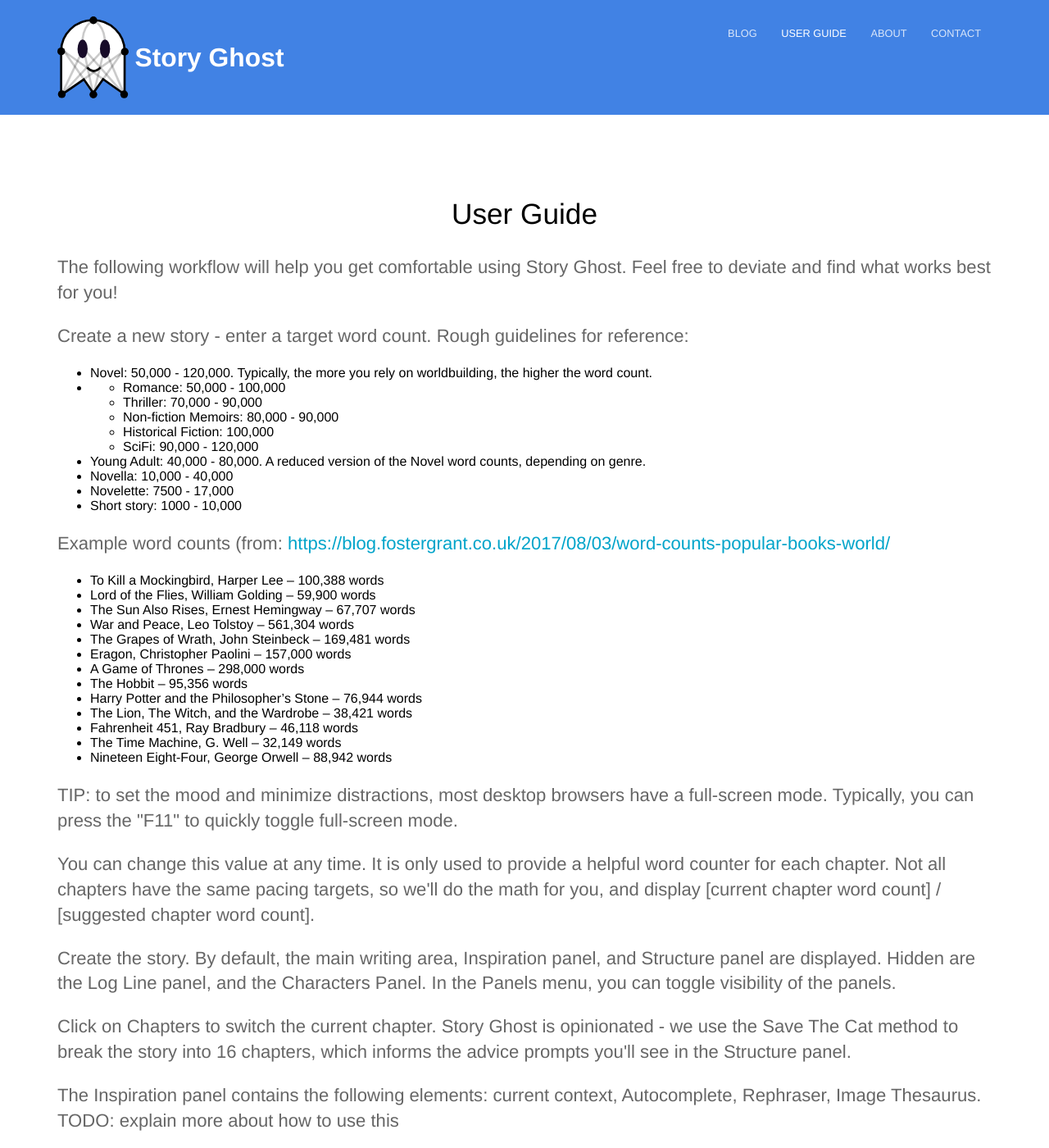
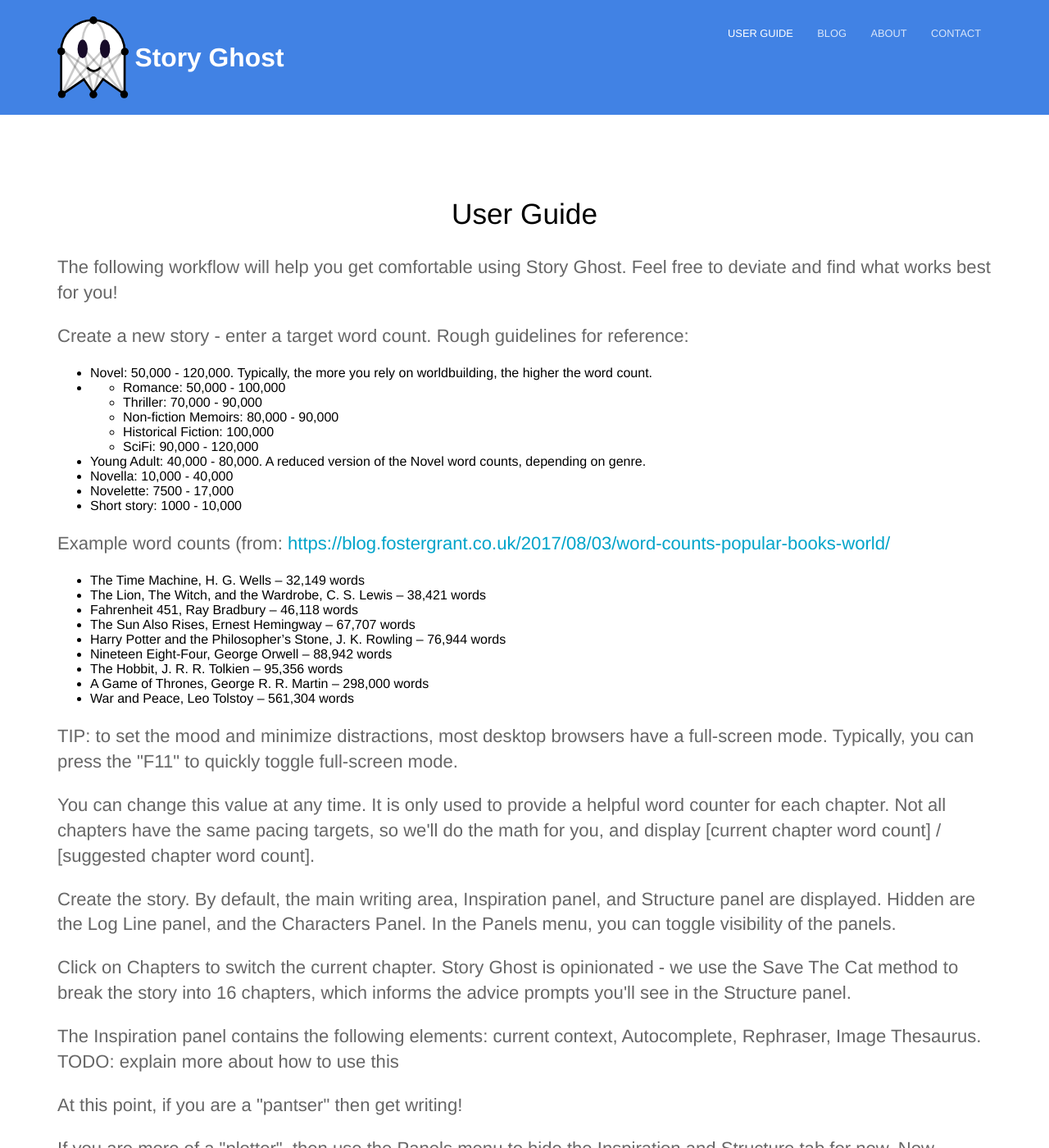
Before and after one commit to headchem/story-ghost, a Jekyll site: the page built from guide.html, in a window 1280 px wide and 1400 px high. Shown: the whole window at 82% size. Built offline with Jekyll 4.4.1, drawn with Linux system fonts in a browser that asks for light colours.

Commit message:
update link order, example book list

```diff
--- a/guide.html
+++ b/guide.html
@@ -28,19 +28,15 @@ title: User Guide
 <p>Example word counts (from: <a target="_blank" href="https://blog.fostergrant.co.uk/2017/08/03/word-counts-popular-books-world/">https://blog.fostergrant.co.uk/2017/08/03/word-counts-popular-books-world/</a></p>
 
 <ul>
-	<li>To Kill a Mockingbird, Harper Lee – 100,388 words</li>
-	<li>Lord of the Flies, William Golding – 59,900 words</li>
+	<li>The Time Machine, H. G. Wells – 32,149 words</li>
+	<li>The Lion, The Witch, and the Wardrobe, C. S. Lewis – 38,421 words</li>
+	<li>Fahrenheit 451, Ray Bradbury – 46,118 words</li>
 	<li>The Sun Also Rises, Ernest Hemingway – 67,707 words</li>
+	<li>Harry Potter and the Philosopher’s Stone, J. K. Rowling – 76,944 words</li>
+	<li>Nineteen Eight-Four, George Orwell – 88,942 words</li>
+	<li>The Hobbit, J. R. R. Tolkien – 95,356 words</li>
+	<li>A Game of Thrones, George R. R. Martin – 298,000 words</li>
 	<li>War and Peace, Leo Tolstoy – 561,304 words</li>
-	<li>The Grapes of Wrath, John Steinbeck – 169,481 words</li>
-	<li>Eragon, Christopher Paolini – 157,000 words</li>
-	<li>A Game of Thrones – 298,000 words</li>
-	<li>The Hobbit – 95,356 words</li>
-	<li>Harry Potter and the Philosopher’s Stone – 76,944 words</li>
-	<li>The Lion, The Witch, and the Wardrobe – 38,421 words</li>
-	<li>Fahrenheit 451, Ray Bradbury – 46,118 words</li>
-	<li>The Time Machine, G. Well – 32,149 words</li>
-	<li>Nineteen Eight-Four, George Orwell – 88,942 words</li>
 </ul>
 
 <p>TIP: to set the mood and minimize distractions, most desktop browsers have a full-screen mode. Typically, you can press the "F11" to quickly toggle full-screen mode.</p>
```
Also changed, not shown: _data/navigation.yml (+4 -4 lines).
